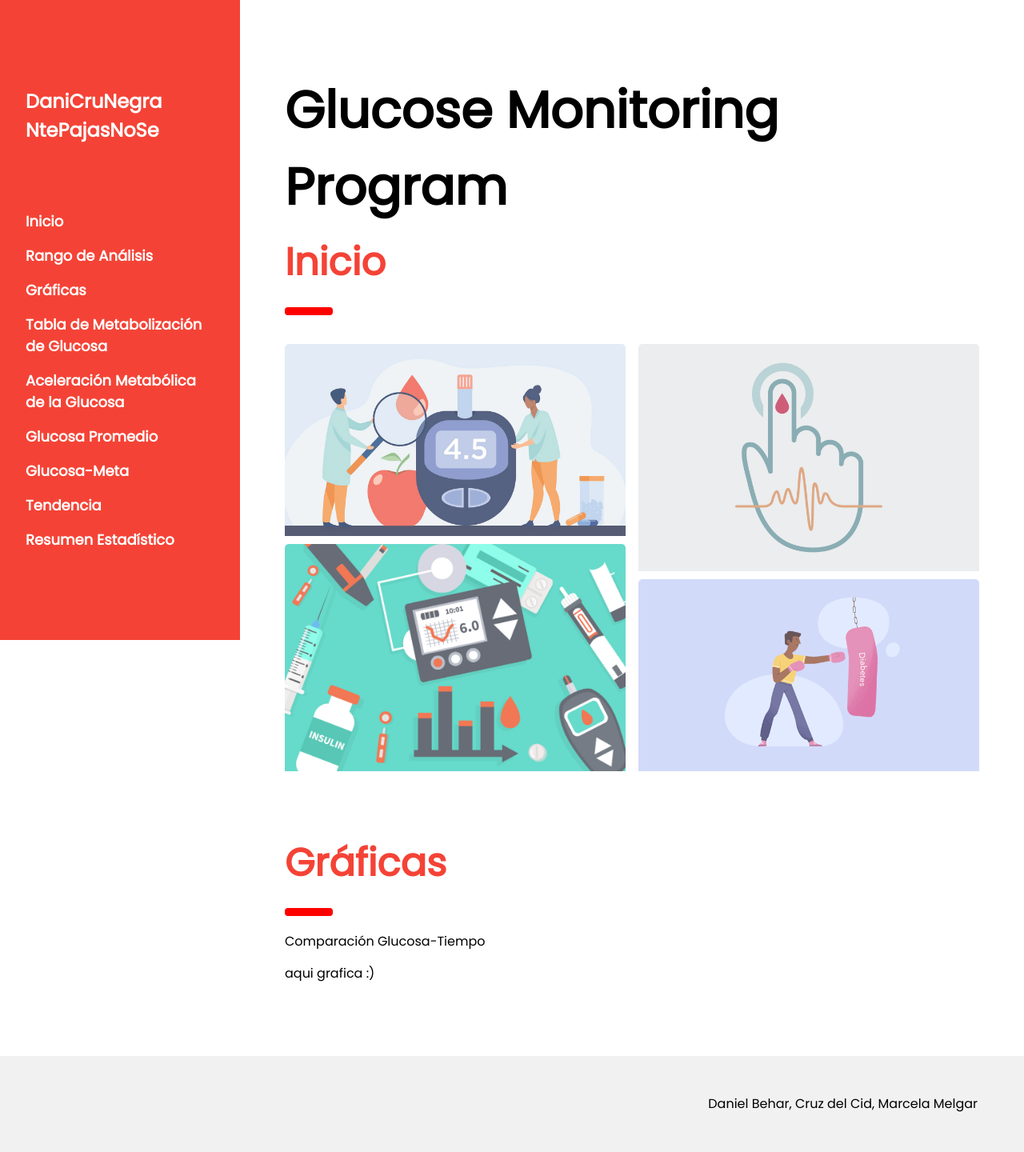
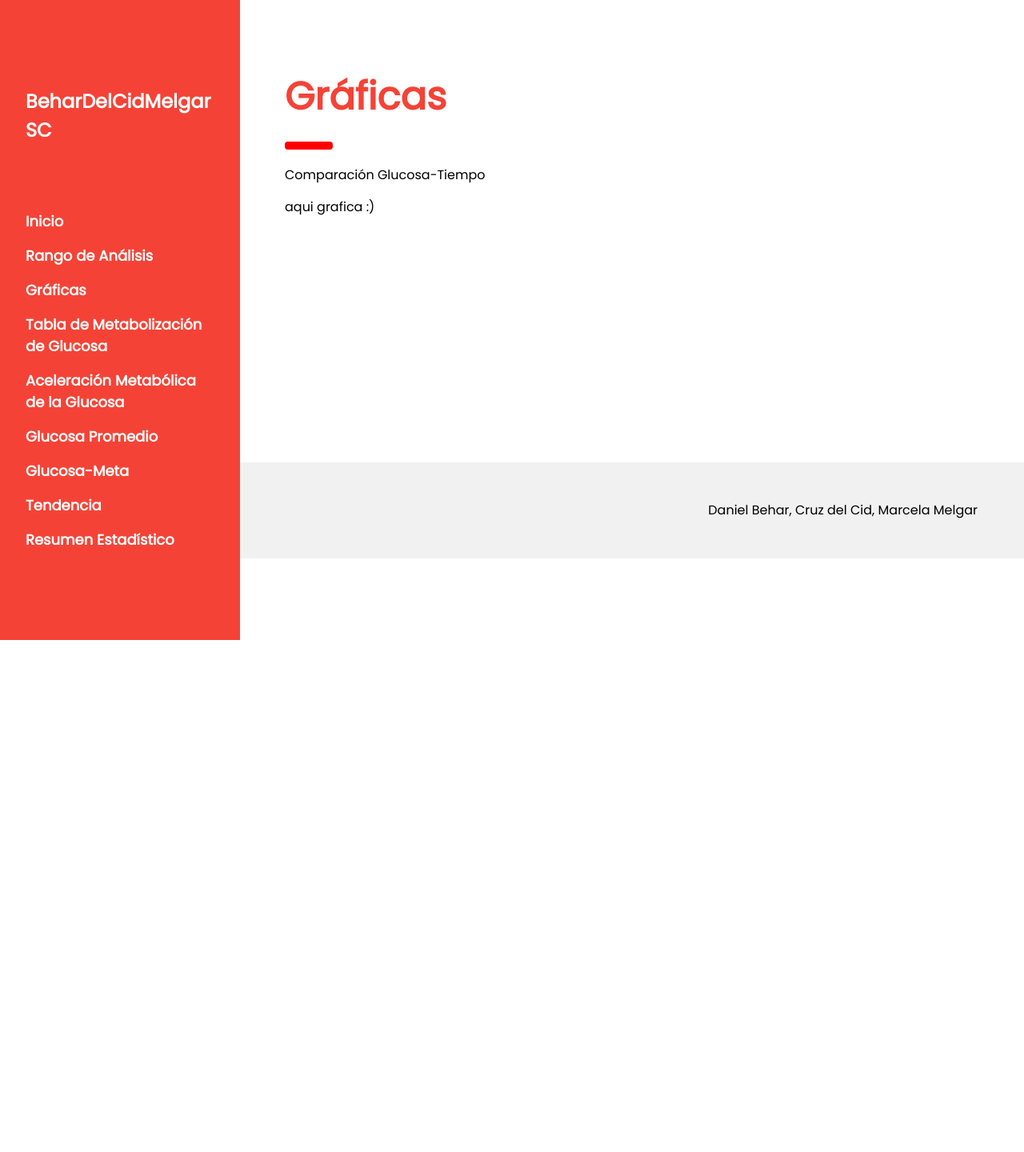
Before and after one commit to dan-behar/Glucom, a Flask app: page /graficas in a window 1280 px wide. Shown: the whole page at 80% size. After the commit the page ends 800 px from the top, so only its background shows below. Run offline with Flask 2, Linux system fonts and the light colour scheme.

Commit message:
cambios chiquitos templates

```diff
--- a/Pruebas/app copy/templates/aceleracion.html
+++ b/Pruebas/app copy/templates/aceleracion.html
@@ -21,6 +21,7 @@
         <li class="w3-red w3-xlarge w3-padding-32">Máxima</li>
         <li class="w3-padding-16">resultado  máximo</li>
       </ul>
+      <br><br><br><br><br>
     </div>
   </div>
 
--- a/Pruebas/app copy/templates/graficas.html
+++ b/Pruebas/app copy/templates/graficas.html
@@ -8,6 +8,7 @@
         <p>Comparación Glucosa-Tiempo</p>
         <p>aqui grafica :)</p>
     </div>
+    <br><br><br><br><br><br><br><br><br>
 
 
 {% endblock %}
--- a/Pruebas/app copy/templates/layout.html
+++ b/Pruebas/app copy/templates/layout.html
@@ -58,10 +58,10 @@ th, td {
 <nav class="w3-sidebar w3-red w3-collapse w3-top w3-large w3-padding" style="z-index:3;width:300px;font-weight:bold;" id="mySidebar"><br>
   <a href="javascript:void(0)" onclick="w3_close()" class="w3-button w3-hide-large w3-display-topleft" style="width:100%;font-size:22px">Close Menu</a>
   <div class="w3-container">
-    <h3 class="w3-padding-64"><strong>DaniCruNegra<br>NtePajasNoSe</strong></h3>
+    <h3 class="w3-padding-64"><strong>BeharDelCidMelgar<br>SC</strong></h3>
   </div>
   <div class="w3-bar-block">
-    <a href="#" class="w3-bar-item w3-button w3-hover-white">Inicio</a>
+    <a href="/rango" class="w3-bar-item w3-button w3-hover-white">Inicio</a>
     <a href="/rango" class="w3-bar-item w3-button w3-hover-white">Rango de Análisis</a>
     <a href="/graficas"  class="w3-bar-item w3-button w3-hover-white">Gráficas</a>
     <a href="/tabla" class="w3-bar-item w3-button w3-hover-white">Tabla de Metabolización de Glucosa</a>
@@ -85,35 +85,6 @@ th, td {
 <!-- !PAGE CONTENT! -->
 <div class="w3-main" style="margin-left:340px;margin-right:40px">
 
-  <!-- Header -->
-  <div class="w3-container" style="margin-top:80px" id="Inicio">
-    <h1 class="w3-jumbo"><strong>Glucose Monitoring Program</strong></h1>
-    <h1 class="w3-xxxlarge w3-text-red"><strong>Inicio</strong></h1>
-    <hr style="width:50px;border:5px solid red" class="w3-round">
-  </div>
-
-  <!-- Photo grid (modal) -->
-  <div class="w3-row-padding">
-    <div class="w3-half">
-      <img src="/static/diabetes.jpeg" style="width:100%" onclick="onClick(this)" alt="diabetes">
-      <img src="/static/gadgets.jpeg" style="width:100%" onclick="onClick(this)" alt="gadgets">
-    </div>
-
-    <div class="w3-half">
-      <img src="/static/sangre.png" style="width:100%" onclick="onClick(this)" alt="sangre">
-      <img src="/static/fight.png" style="width:100%" onclick="onClick(this)" alt="fight">
-    </div>
-  </div>
-
-  <!-- Modal for full size images on click-->
-  <div id="modal01" class="w3-modal w3-black" style="padding-top:0" onclick="this.style.display='none'">
-    <span class="w3-button w3-black w3-xxlarge w3-display-topright">×</span>
-    <div class="w3-modal-content w3-animate-zoom w3-center w3-transparent w3-padding-64">
-      <img id="img01" class="w3-image" alt="imagen">
-      <p id="caption"></p>
-    </div>
-  </div>
-
   {% block body %}{% endblock %}
 
 <!-- End page content -->
@@ -136,13 +107,6 @@ function w3_close() {
   document.getElementById("myOverlay").style.display = "none";
 }
 
-// Modal Image Gallery
-function onClick(element) {
-  document.getElementById("img01").src = element.src;
-  document.getElementById("modal01").style.display = "block";
-  var captionText = document.getElementById("caption");
-  captionText.innerHTML = element.alt;
-}
 
   // Date Picker Initialization
   $('.datepicker').datepicker();
--- a/Pruebas/app copy/templates/promedio.html
+++ b/Pruebas/app copy/templates/promedio.html
@@ -15,6 +15,7 @@
       </div>
     </div>
     </center>
+    <br><br><br><br><br><br><br>
   </div>
 
 {% endblock %}
--- a/Pruebas/app copy/templates/resumen.html
+++ b/Pruebas/app copy/templates/resumen.html
@@ -24,6 +24,7 @@
       </tr>
     </table>
     <p>Aqui va histograma :)</p>
+    <br><br><br><br>
   </div>
 
 {% endblock %}
--- a/Pruebas/app copy/templates/tabla.html
+++ b/Pruebas/app copy/templates/tabla.html
@@ -41,6 +41,7 @@
           </ul>
         </div>
       </div>
+      <br><br><br><br>
     </div>
   </div>
 
--- a/Pruebas/app copy/templates/tendencia.html
+++ b/Pruebas/app copy/templates/tendencia.html
@@ -18,6 +18,7 @@
         </div>
       </div>
       </center>
+      <br><br><br>
   </div>
 
 {% endblock %}
```
Also changed, not shown: Pruebas/app copy/templates/rango.html (+40 -0 lines).
